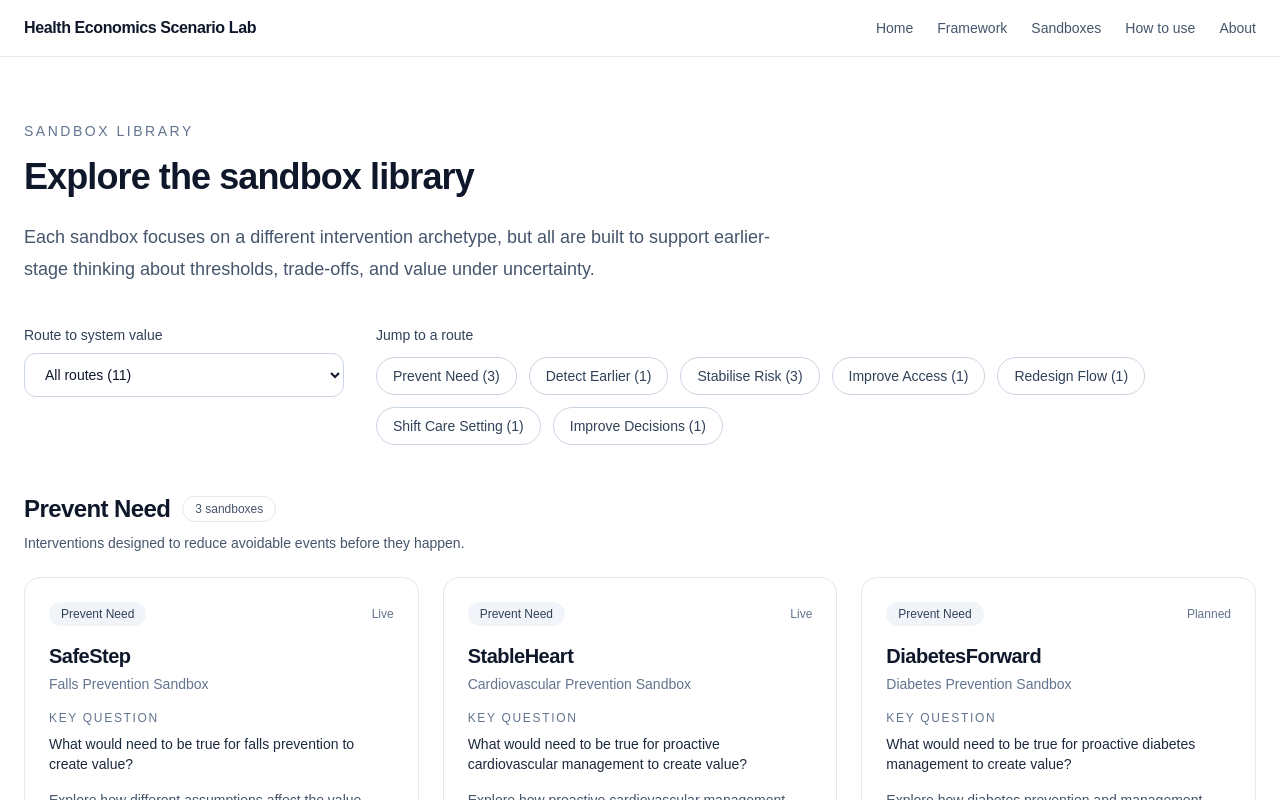
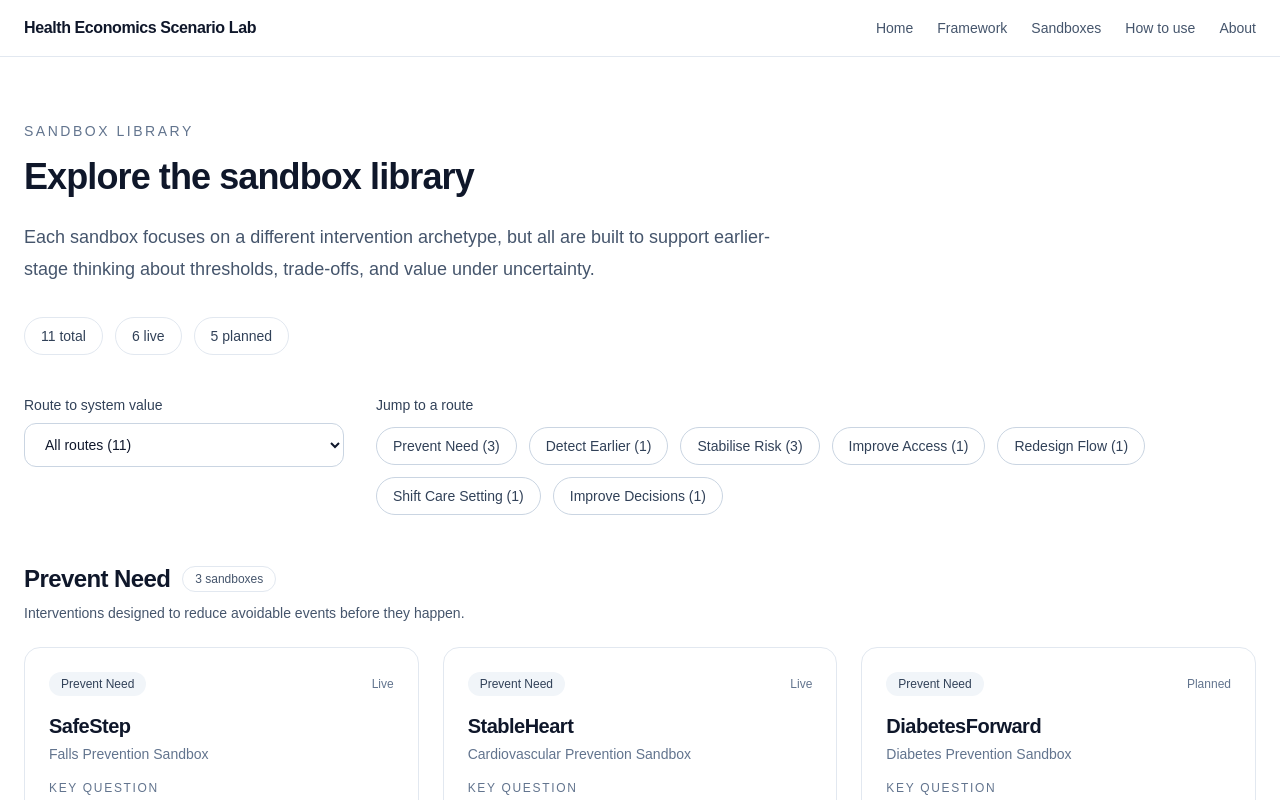
Before and after one commit to olivercareyncl/health-economics-scenario-lab, a Next.js app in the folder site/: page /sandboxes in a window 1280 px wide. Shown: the top 800 px of the page. Built offline with nearby package versions, Linux system fonts and the light colour scheme.

Commit message:
Update page.tsx

```diff
--- a/site/src/app/sandboxes/page.tsx
+++ b/site/src/app/sandboxes/page.tsx
@@ -20,6 +20,16 @@ type RouteFilter = "All routes" | RouteName;
 export default function SandboxesPage() {
   const [selectedRoute, setSelectedRoute] = useState<RouteFilter>("All routes");
 
+  const liveCount = useMemo(
+    () => apps.filter((app) => app.status === "Live").length,
+    [],
+  );
+
+  const plannedCount = useMemo(
+    () => apps.filter((app) => app.status === "Planned").length,
+    [],
+  );
+
   const routeCounts = useMemo(() => {
     return routeOrder.reduce<Record<RouteName, number>>((acc, route) => {
       acc[route] = apps.filter((app) => app.category === route).length;
@@ -34,7 +44,12 @@ export default function SandboxesPage() {
     return activeRoutes
       .map((route) => ({
         route,
-        apps: apps.filter((app) => app.category === route),
+        apps: apps
+          .filter((app) => app.category === route)
+          .sort((a, b) => {
+            const statusOrder = { Live: 0, "In progress": 1, Planned: 2 };
+            return statusOrder[a.status] - statusOrder[b.status];
+          }),
       }))
       .filter((group) => group.apps.length > 0);
   }, [selectedRoute]);
@@ -52,6 +67,18 @@ export default function SandboxesPage() {
         built to support earlier-stage thinking about thresholds, trade-offs,
         and value under uncertainty.
       </p>
+
+      <div className="mt-8 flex flex-wrap gap-3">
+        <span className="rounded-full border border-slate-200 px-4 py-2 text-sm text-slate-700">
+          {apps.length} total
+        </span>
+        <span className="rounded-full border border-slate-200 px-4 py-2 text-sm text-slate-700">
+          {liveCount} live
+        </span>
+        <span className="rounded-full border border-slate-200 px-4 py-2 text-sm text-slate-700">
+          {plannedCount} planned
+        </span>
+      </div>
 
       <div className="mt-10 grid gap-8 lg:grid-cols-[320px_1fr] lg:items-start">
         <div>
```
